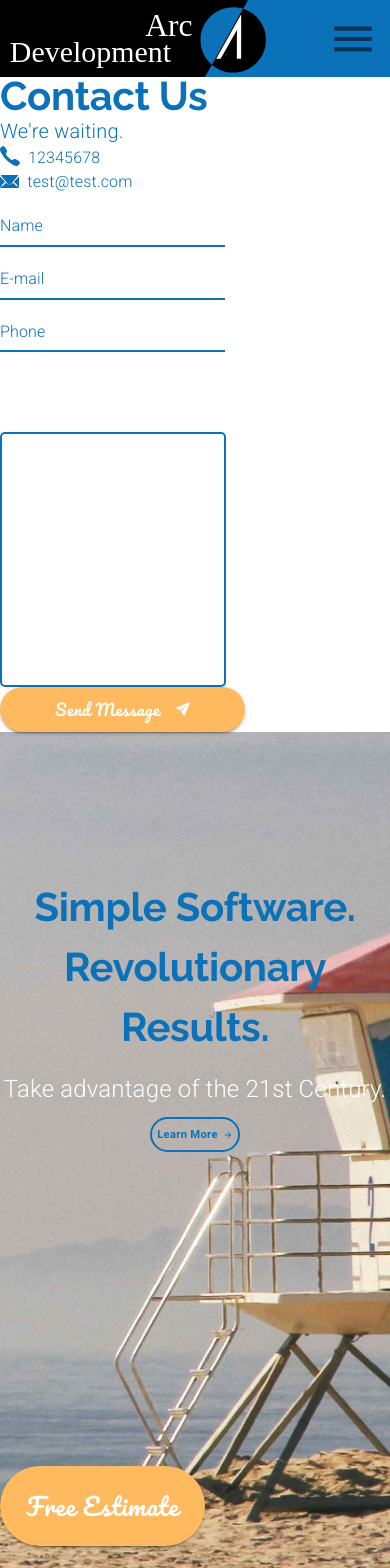
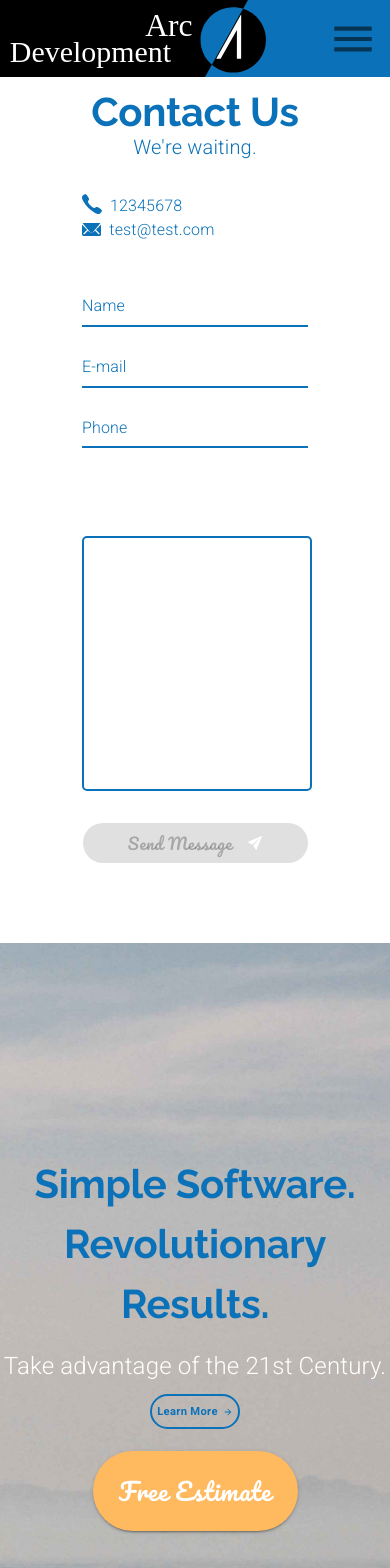
Before and after one commit to ridd0053/ITP-App1, a React (Create React App) app: page /contact in a window 390 px wide. Shown: the top 1568 px of the page. Built offline with nearby package versions, Linux system fonts and the light colour scheme.

Commit message:
Finished the styling on the contact page and learn about firebase/nodemailer - video 125

```diff
--- a/src/components/Contact.js
+++ b/src/components/Contact.js
@@ -5,9 +5,12 @@ import Grid from "@material-ui/core/Grid";
 import Button from "@material-ui/core/Button";
 import Typography from "@material-ui/core/Typography";
 import TextField from "@material-ui/core/TextField";
+import Dialog from "@material-ui/core/Dialog";
+import DialogContent from "@material-ui/core/DialogContent";
 import useMediaQuery from "@material-ui/core/useMediaQuery";
 
 import background from "../assets/background.jpg"
+import mobileBackgrond from "../assets/mobileBackground.jpg"
 import phoneIcon from "../assets/phone.svg"
 import emailIcon from "../assets/email.svg"
 import airplane from "../assets/send.svg"
@@ -21,13 +24,17 @@ const useStyles = makeStyles(theme => ({
         backgroundSize: "cover",
         backgroundRepeat: "no-repeat",
         height: "60em",
+        paddingBottom: "10em",
+        [theme.breakpoints.down('md')]: {
+            backgroundImage: `url(${mobileBackgrond})`,
+        },
     },
     learnButton: {
         ...theme.typography.learnButton,
         fontSize: "0.7rem",
         height: 35,
         padding: 5,
-        [theme.breakpoints.down('sm')]: {
+        [theme.breakpoints.down('md')]: {
             marginBottom: "2em",
         },
     },
@@ -43,7 +50,7 @@ const useStyles = makeStyles(theme => ({
         "&:hover": {
             backgroundColor: theme.palette.secondary.light,
         },
-        [theme.breakpoints.down('sm')]: {
+        [theme.breakpoints.down('md')]: {
             marginLeft: 0,
             marginRight: 0,
         },
@@ -63,6 +70,10 @@ const useStyles = makeStyles(theme => ({
         "&:hover": {
             backgroundColor: theme.palette.secondary.light,
         },
+        [theme.breakpoints.down('sm')]: {
+            height: 40,
+            width: 225,
+        },
     }
  }))
 
@@ -71,52 +82,97 @@ const useStyles = makeStyles(theme => ({
     const theme = useTheme();
 
     const [name, setName] = useState("")
+
     const [email, setEmail] = useState("")
+    const [emailHelper, setEmailHelper] = useState("")
+
     const [phone, setPhone] = useState("")
+    const [phoneHelper, setPhoneHelper] = useState("")
+
     const [message, setMessage] = useState("")
 
+    const [open, setOpen] = useState(false)
+
+    const isDisabled =
+    name.length === 0 ||
+    message.length === 0 ||
+    phone.length === 0 ||
+    email.length === 0 ||
+    phoneHelper.length !== 0 ||
+    emailHelper.length !== 0;
+
+    const onChange = event => {
+        let valid;
+        switch(event.target.id) {
+            case "email":
+                setEmail(event.target.value)
+                valid = /^\w+([.-]?\w+)*@\w+([.-]?\w+)*(\.\w{2,3})+$/.test(event.target.value)
+                if(!valid) {
+                    setEmailHelper("Invalid email")
+                }else {
+                    setEmailHelper("")
+                }
+                break;
+            case "phone":
+                setPhone(event.target.value)
+                valid = /^([0-9]{9,})$/.test(event.target.value)
+                if(!valid) {
+                    setPhoneHelper("Invalid phone")
+                }else {
+                    setPhoneHelper("")
+                }
+                break;
+            default:
+                break;
+        }
+    }
+
+
+    const matchesXS = useMediaQuery(theme.breakpoints.down("xs"));
     const matchesSM = useMediaQuery(theme.breakpoints.down("sm"));
+    const matchesMD = useMediaQuery(theme.breakpoints.down("md"));
     return (
         <Grid container direction="row">
-            <Grid item container direction="column" justify="center" lg={4}>
+            <Grid item container direction="column" justify="center" alignItems="center" style={{marginBottom: matchesMD ? "5em" : 0, marginTop: matchesSM ?  "1em" : matchesMD ? "5em" : 0}} lg={4} xl={3}>
                 <Grid item>
-                    <Typography variant="h2" style={{lineHeight: 1}}>
+                    <Grid container direction="column">
+                        <Grid item>
+                            <Typography align={matchesMD ? "center" : undefined} variant="h2" style={{lineHeight: 1}}>
                                 Contact Us
                             </Typography>
-                    <Typography variant="body1" style={{color: theme.palette.common.blue}}>
+                            <Typography align={matchesMD ? "center" : undefined} variant="body1" style={{color: theme.palette.common.blue}}>
                                 We're waiting.
                             </Typography>
                         </Grid>
-                <Grid item container>
+                        <Grid item container style={{marginTop: "2em"}}>
                             <Grid item>
                                 <img src={phoneIcon} alt="phone" style={{marginRight: "0.5em"}} />
                             </Grid>
                             <Grid item>
                                 <Typography variant="body1" style={{color: theme.palette.common.blue, fontSize: "1rem"}}>
-                            12345678
+                                <a href="tel:12345678" style={{textDecoration: "none", color:"inherit"}}>12345678</a>
                                 </Typography>
                             </Grid>
                         </Grid>
-                <Grid item container>
+                        <Grid item container style={{marginBottom: "2em"}}>
                             <Grid item>
                                 <img src={emailIcon} alt="envelope" style={{marginRight: "0.5em", verticalAlign:"bottom"}} />
                             </Grid>
                             <Grid item>
                                 <Typography variant="body1" style={{color: theme.palette.common.blue, fontSize: "1rem"}}>
-                            test@test.com
+                                    <a href="mailto:test@test.com" style={{textDecoration: "none", color:"inherit"}}>test@test.com</a>
                                 </Typography>
                             </Grid>
                         </Grid>
-                <Grid item container style={{maxWidth: "20em"}}>
-                    <Grid item>
-                        <TextField label="Name" id="name" value={name} onChange={(event) => setName(event.target.value)} />
+                        <Grid item container direction="column" style={{maxWidth: "20em"}}>
+                            <Grid item style={{marginBottom: "0.5em"}}>
+                                <TextField label="Name" id="name" value={name} fullWidth onChange={(event) => setName(event.target.value)} />
                             </Grid>
-                    <Grid item>
-                        <TextField label="E-mail" id="email" value={email} onChange={(event) => setEmail(event.target.value)} />
+                            <Grid item style={{marginBottom: "0.5em"}}>
+                                <TextField label="E-mail" error={emailHelper.length !== 0} helperText={emailHelper} id="email" value={email} fullWidth onChange={onChange} />
                             </Grid>
-                    <Grid item>
-                        <TextField label="Phone" id="phone" value={phone} onChange={(event) => setPhone(event.target.value)} />
-                    </Grid>
+                            <Grid item style={{marginBottom: "0.5em"}}>
+                                <TextField label="Phone" error={phoneHelper.length !== 0} helperText={phoneHelper} id="phone" value={phone} fullWidth onChange={onChange} />
                             </Grid>
                             <Grid item style={{maxWidth: "20em"}}>
                                 <TextField
@@ -124,29 +180,91 @@ const useStyles = makeStyles(theme => ({
                                 id="message"
                                 multiline
                                 rows={10}
+                                fullWidth
                                 className={classes.message}
                                 InputProps={{disableUnderline: true}}
                                 onChange={(event) => setMessage(event.target.value)}
                                 />
                             </Grid>
+                        </Grid>
+                        <Grid item container justify="center" style={{marginTop: "2em"}}>
+                            <Button variant="contained"
+                            disabled={isDisabled}
+                            className={classes.sendButton}
+                            onClick={() => setOpen(true)}
+                            >
+                                Send Message
+                                <img src={airplane} alt="paper airplane" style={{marginLeft: "1em"}} />
+                            </Button>
+                        </Grid>
+                        <Dialog open={open}
+                        onClose={() => setOpen(false)}
+                        PaperProps={{style: {padding: matchesXS ? "1em 0" : matchesSM ? "1em 5em" : matchesMD ? "1em 10em" : "5em 20em"}}}
+                        style={{zIndex: 1302}}
+                        fullScreen={matchesXS}
+                        >
+                            <DialogContent>
+                                <Grid container direction="column">
                                     <Grid item>
-                    <Button variant="contained" className={classes.sendButton}>
+                                        <Typography variant="h4" gutterBottom>
+                                            Confirm message
+                                        </Typography>
+                                    </Grid>
+                                    <Grid item style={{marginBottom: "0.5em"}}>
+                                        <TextField label="Name" id="name" value={name} fullWidth onChange={(event) => setName(event.target.value)} />
+                                    </Grid>
+                                    <Grid item style={{marginBottom: "0.5em"}}>
+                                        <TextField label="E-mail" error={emailHelper.length !== 0} helperText={emailHelper} id="email" value={email} fullWidth onChange={onChange} />
+                                    </Grid>
+                                    <Grid item style={{marginBottom: "0.5em"}}>
+                                        <TextField label="Phone" error={phoneHelper.length !== 0} helperText={phoneHelper} id="phone" value={phone} fullWidth onChange={onChange} />
+                                    </Grid>
+                                    <Grid item style={{maxWidth: matchesXS ? "100%" : "20em"}}>
+                                        <TextField
+                                        value={message}
+                                        id="message"
+                                        multiline
+                                        rows={10}
+                                        fullWidth
+                                        className={classes.message}
+                                        InputProps={{disableUnderline: true}}
+                                        onChange={(event) => setMessage(event.target.value)}
+                                        />
+                                    </Grid>
+                                    <Grid item container style={{marginTop: "2em"}} alignItems="center" direction={matchesSM ? "column" : "row"}>
+                                        <Grid item>
+                                            <Button color="primary" style={{fontWeight: 300}} onClick={() => setOpen(false)}>
+                                                Cancel
+                                            </Button>
+                                        </Grid>
+                                        <Grid item>
+                                            <Button variant="contained"
+                                                disabled={isDisabled}
+                                                className={classes.sendButton}
+                                                onClick={() => setOpen(true)}
+                                                >
                                                     Send Message
                                                     <img src={airplane} alt="paper airplane" style={{marginLeft: "1em"}} />
                                                 </Button>
                                         </Grid>
                                     </Grid>
-            <Grid item container className={classes.background} lg={8} alignItems="center">
-                <Grid item style={{ marginLeft: matchesSM ? 0 : "5em", textAlign: matchesSM ? "center" : "inherit"}}>
+                                </Grid>
+                            </DialogContent>
+                        </Dialog>
+                    </Grid>
+                </Grid>
+            </Grid>
+            <Grid item container direction={matchesMD ? "column": "row"} className={classes.background} lg={8} xl={9} alignItems="center" justify={matchesMD ? "center" : undefined}>
+                <Grid item style={{ marginLeft: matchesMD ? 0 : "3em", textAlign: matchesMD ? "center" : "inherit"}}>
                     <Grid container direction="column">
                         <Grid item>
-                            <Typography variant="h2" gutterBottom>
+                            <Typography variant="h2" align={matchesMD ? "center" : undefined} gutterBottom>
                                 Simple Software. <br /> Revolutionary Results.
                             </Typography>
-                            <Typography variant="subtitle2" style={{ fontSize: "1.5rem" }} gutterBottom>
+                            <Typography variant="subtitle2" align={matchesMD ? "center" : undefined}  style={{ fontSize: "1.5rem" }} gutterBottom>
                                 Take advantage of the 21st Century.
                             </Typography>
-                            <Grid container item justify={matchesSM ? "center" : undefined}>
+                            <Grid container item justify={matchesMD ? "center" : undefined}>
                                 <Button variant="outlined" className={classes.learnButton} component={Link}  to="/revolution" onClick={() => {props.setTabindex(2);}}>
                                     <span style={{marginRight: 5}}> Learn More </span>
                                     <ButtonArrow width={10} height={10} fill={theme.palette.common.blue}/>
--- a/src/components/ui/Theme.js
+++ b/src/components/ui/Theme.js
@@ -87,6 +87,10 @@ export default createMuiTheme({
             },
         },
         MuiInput: {
+            root: {
+                color: arcGrey,
+                fontWeight: 300,
+            },
             underline: {
                 // before hovering or selecting the input field
                 "&:before": {
```
Lines whose indentation alone changed are shown as unchanged.
